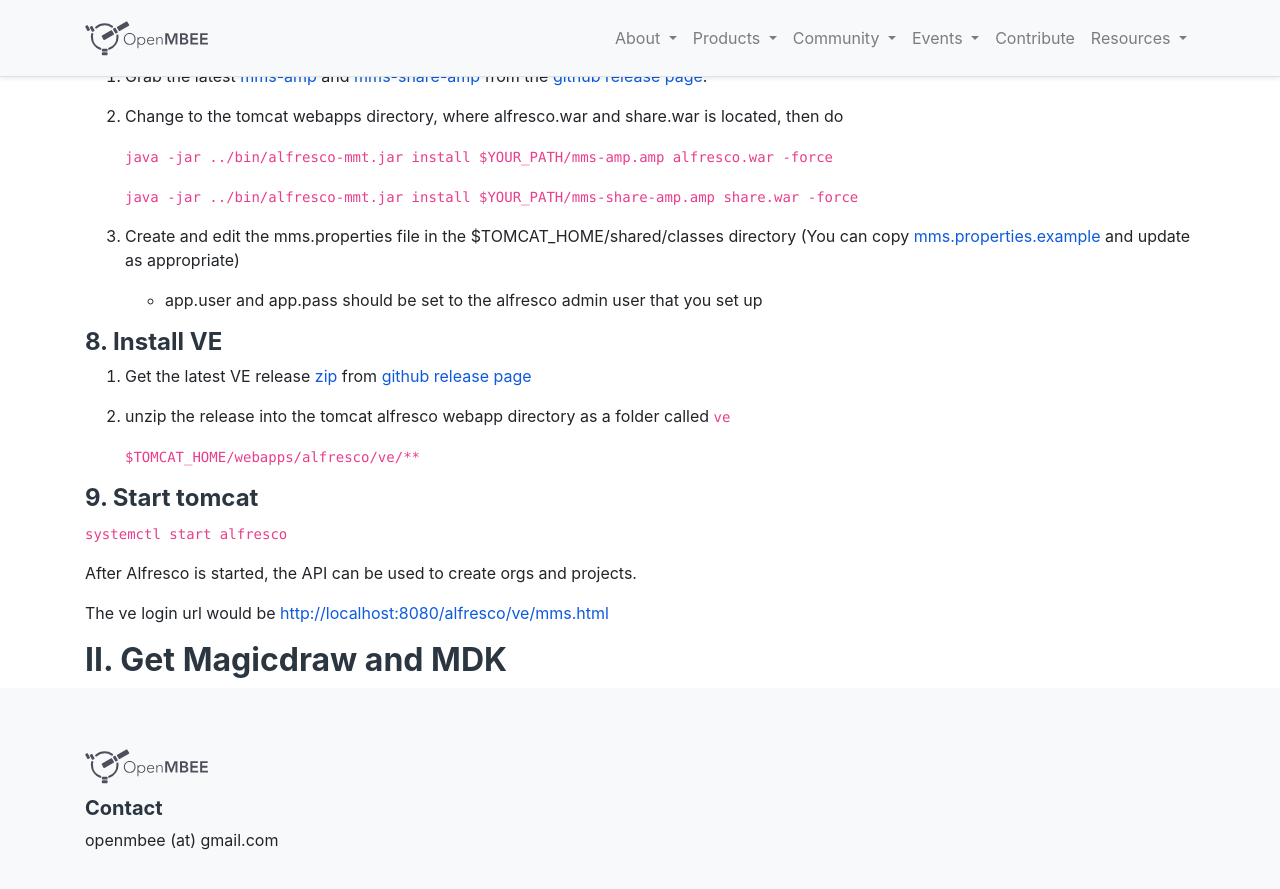
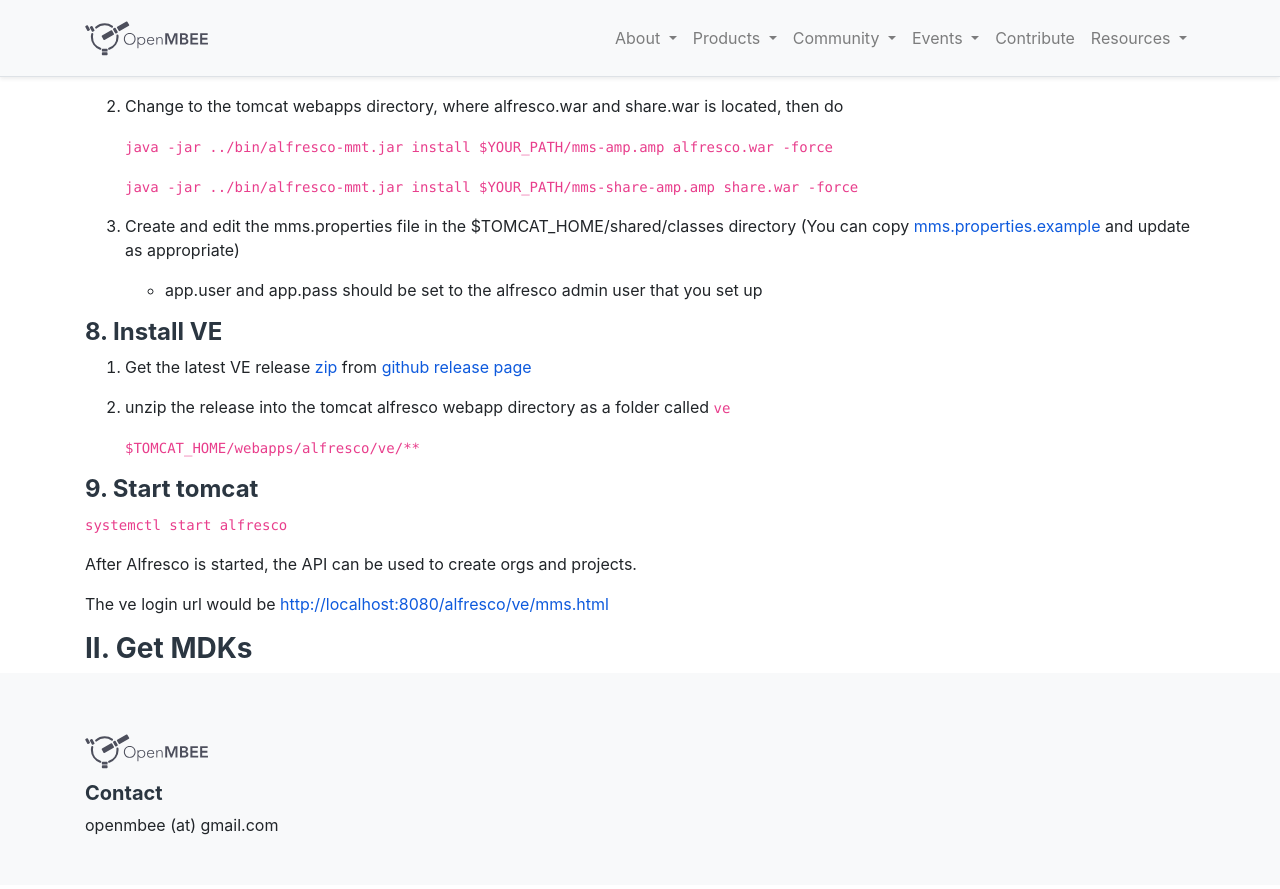
Before and after one commit to Open-MBEE/open-mbee.github.io, a Jekyll site: the page built from pages/products/quick-start.md, in a window 1280 px wide and 900 px high, scrolled down 2230 px. Shown: the top 889 px of the window. Built offline with Jekyll 4.4.1, drawn with Linux system fonts in a browser that asks for light colours.

Commit message:
Update quick-start.md

```diff
--- a/pages/products/quick-start.md
+++ b/pages/products/quick-start.md
@@ -4,9 +4,9 @@
 permalink: quick-start.html
 ---
 
-## I. Setup MMS and VE on a single machine
+### I. Setup MMS and VE on a single machine
 
-### Prerequisites
+#### Prerequisites
 
 - familiarity of commandline
 - a machine running CentOS 7.x with root access
@@ -129,4 +129,4 @@
 
 The ve login url would be [http://localhost:8080/alfresco/ve/mms.html](http://localhost:8080/alfresco/ve/mms.html){:target="_blank"}
 
-## II. Get Magicdraw and MDK
+### II. Get MDKs
```
